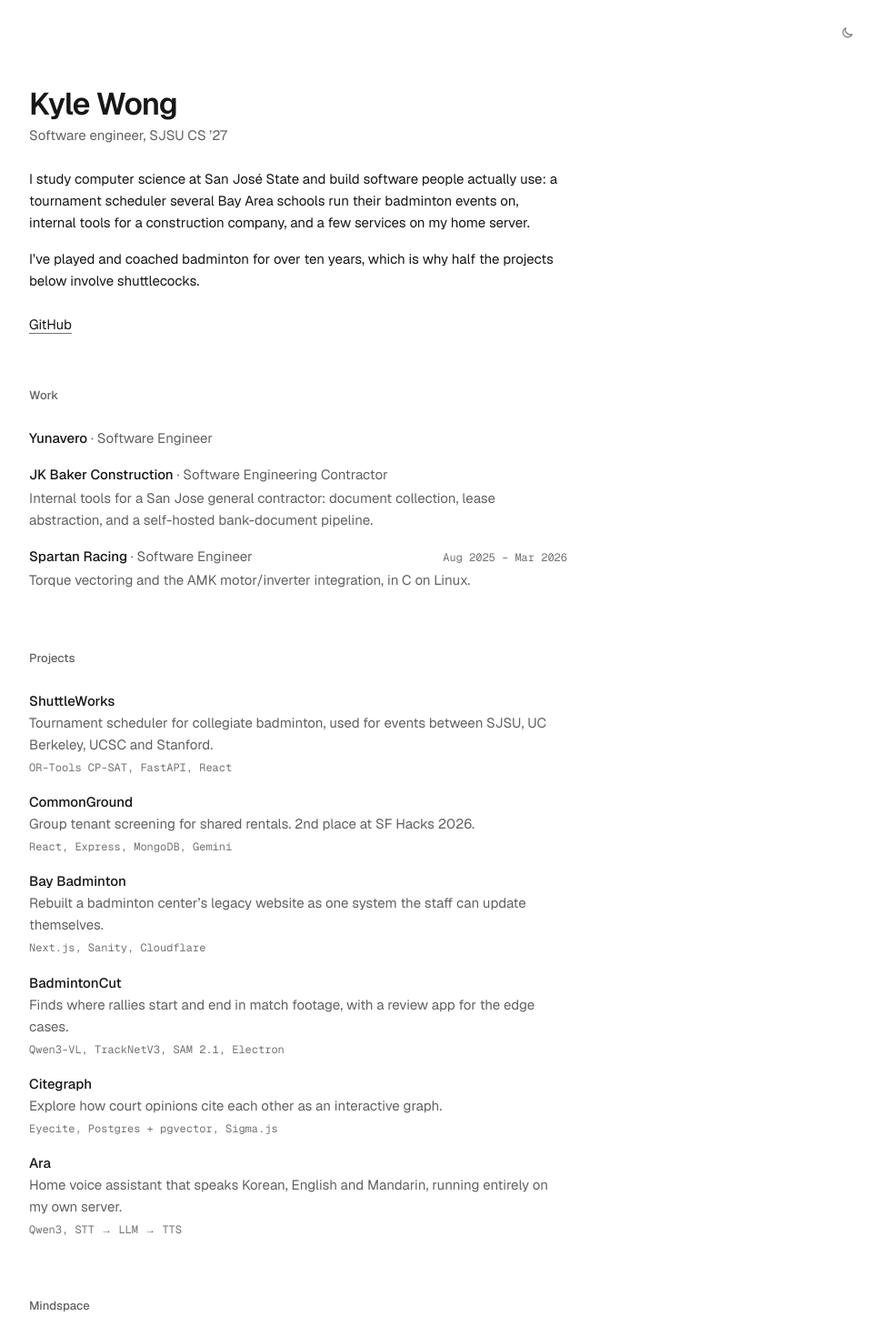
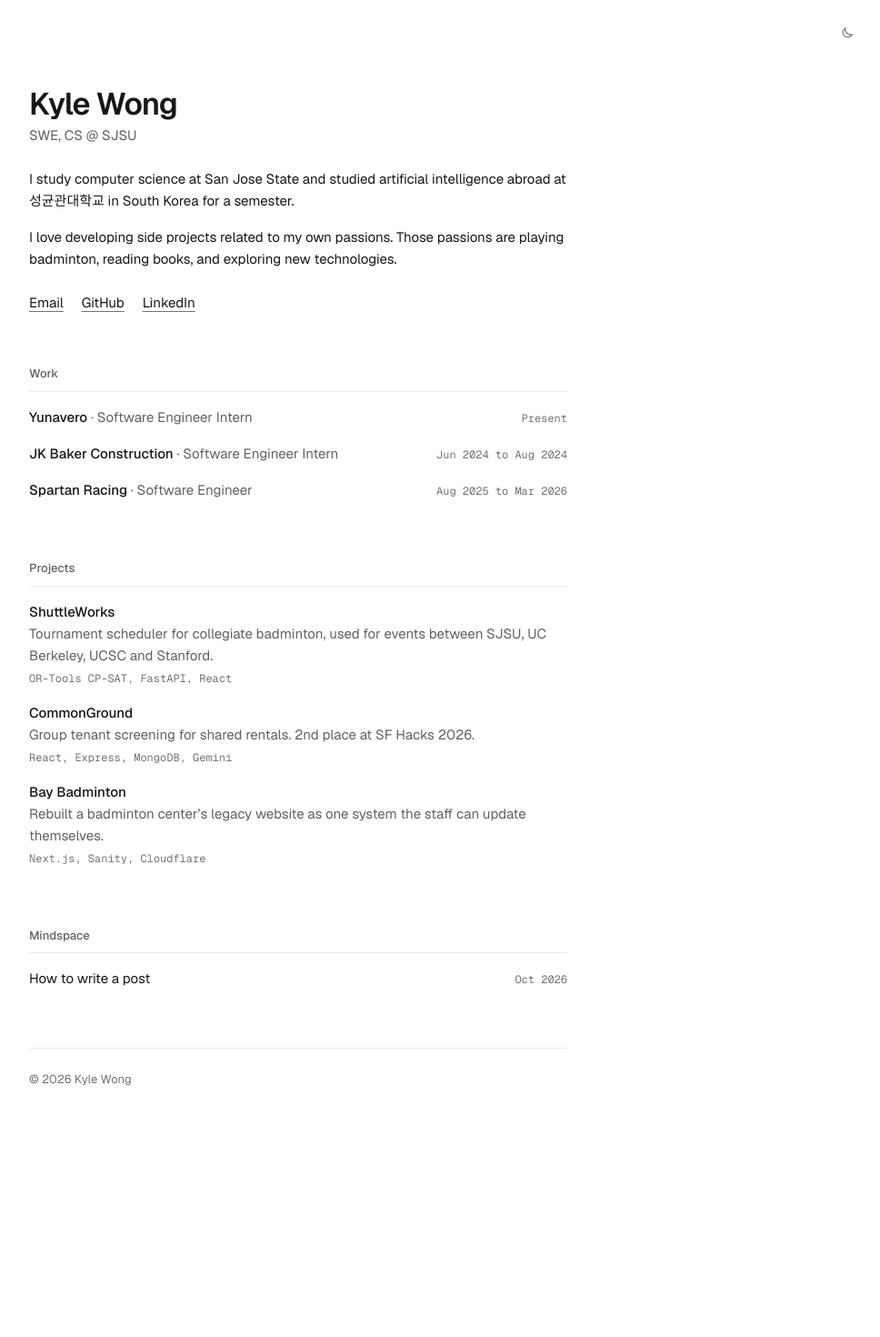
Before and after one commit to wongywrongy/kyw-portfolio, a Next.js app in the folder frontend/: page / in a window 1280 px wide. Shown: the top 1470 px of the page at 91% size, without its empty margins (312-1280 px from the left). After the commit the page ends 1294 px from the top, so only its background shows below. Built offline with nearby package versions, Linux system fonts and the light colour scheme; no server answers.

Commit message:
Update content and add section rules

```diff
--- a/frontend/components/section.tsx
+++ b/frontend/components/section.tsx
@@ -9,7 +9,7 @@ export function Section({
 }) {
   return (
     <section className="fade-up mt-14" style={{ '--i': index } as React.CSSProperties}>
-      <h2 className="mb-4 text-[13px] font-medium text-secondary">{label}</h2>
+      <h2 className="mb-2 border-b border-line pb-2 text-[13px] font-medium text-secondary">{label}</h2>
       {children}
     </section>
   )
--- a/frontend/content/projects.ts
+++ b/frontend/content/projects.ts
@@ -28,26 +28,6 @@ export const projects: Project[] = [
       'Rebuilt a badminton center’s legacy website as one system the staff can update themselves.',
     stack: ['Next.js', 'Sanity', 'Cloudflare'],
   },
-  {
-    name: 'BadmintonCut',
-    href: '',
-    description:
-      'Finds where rallies start and end in match footage, with a review app for the edge cases.',
-    stack: ['Qwen3-VL', 'TrackNetV3', 'SAM 2.1', 'Electron'],
-  },
-  {
-    name: 'Citegraph',
-    href: '',
-    description: 'Explore how court opinions cite each other as an interactive graph.',
-    stack: ['Eyecite', 'Postgres + pgvector', 'Sigma.js'],
-  },
-  {
-    name: 'Ara',
-    href: '',
-    description:
-      'Home voice assistant that speaks Korean, English and Mandarin, running entirely on my own server.',
-    stack: ['Qwen3', 'STT → LLM → TTS'],
-  },
 ]
 
 validateHrefs('content/projects.ts', projects)
--- a/frontend/content/site.ts
+++ b/frontend/content/site.ts
@@ -1,18 +1,18 @@
 export const site = {
   name: 'Kyle Wong',
-  role: 'Software engineer, SJSU CS ’27',
+  role: 'SWE, CS @ SJSU',
   bio: [
-    'I study computer science at San José State and build software people actually use: a tournament scheduler several Bay Area schools run their badminton events on, internal tools for a construction company, and a few services on my home server.',
-    'I’ve played and coached badminton for over ten years, which is why half the projects below involve shuttlecocks.',
+    'I study computer science at San Jose State and studied artificial intelligence abroad at 성균관대학교 in South Korea for a semester.',
+    'I love developing side projects related to my own passions. Those passions are playing badminton, reading books, and exploring new technologies.',
   ],
   // Leave a value empty to hide that link.
   links: {
-    email: '',
+    email: 'avlis828@gmail.com',
     github: 'https://github.com/wongywrongy',
-    linkedin: '',
+    linkedin: 'https://www.linkedin.com/in/ktwong665/',
     resume: '', // e.g. '/resume.pdf' with the file in public/
   },
   url: (process.env.NEXT_PUBLIC_SITE_URL || 'https://kyle.wongworks.dev').replace(/\/$/, ''),
   title: 'Kyle’s Portfolio',
-  description: 'Kyle Wong — software engineer and CS student at San José State.',
+  description: 'Kyle Wong - swe and cs at sjsu',
 }
--- a/frontend/content/work.ts
+++ b/frontend/content/work.ts
@@ -12,21 +12,20 @@ export const work: Job[] = [
   {
     company: 'Yunavero',
     href: '',
-    role: 'Software Engineer',
+    period: 'Present',
+    role: 'Software Engineer Intern',
   },
   {
     company: 'JK Baker Construction',
     href: '',
-    role: 'Software Engineering Contractor',
-    description:
-      'Internal tools for a San Jose general contractor: document collection, lease abstraction, and a self-hosted bank-document pipeline.',
+    role: 'Software Engineer Intern',
+    period: 'Jun 2024 to Aug 2024',
   },
   {
     company: 'Spartan Racing',
     href: '',
     role: 'Software Engineer',
-    period: 'Aug 2025 – Mar 2026',
-    description: 'Torque vectoring and the AMK motor/inverter integration, in C on Linux.',
+    period: 'Aug 2025 to Mar 2026',
   },
 ]
 
```
